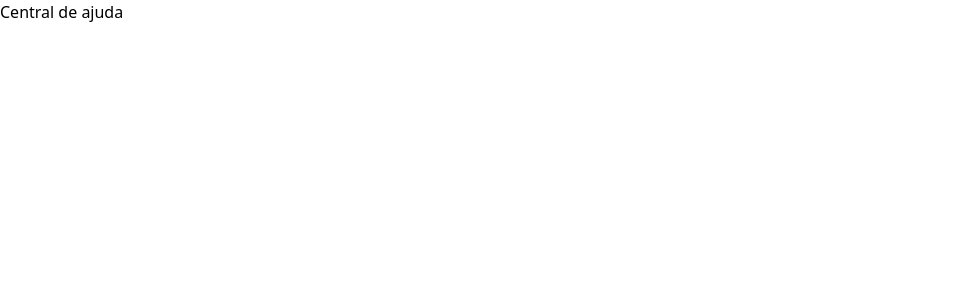
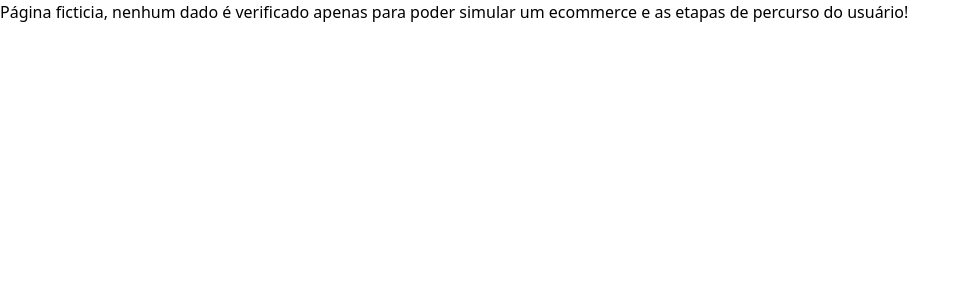
Before and after one commit to rSaydelleS/fast-in, a React (Vite) app in the folder Front-End/ecommerce/: page /ajuda in a window 1280 px wide. Shown: the top 300 px of the page, without its empty margins (0-969 px from the left). Built offline with nearby package versions, Linux system fonts and the light colour scheme.

Commit message:
Adicionando o contéudo na Cnetral de Ajuda

```diff
--- a/Front-End/ecommerce/src/View/Ajuda/Ajuda.jsx
+++ b/Front-End/ecommerce/src/View/Ajuda/Ajuda.jsx
@@ -2,7 +2,12 @@ const Ajuda = () => {
   return (
     <>
       <main>
-        <section>Central de ajuda</section>
+        <section>
+          <p>
+            Página ficticia, nenhum dado é verificado apenas para poder simular
+            um ecommerce e as etapas de percurso do usuário!
+          </p>
+        </section>
       </main>
     </>
   );
```
